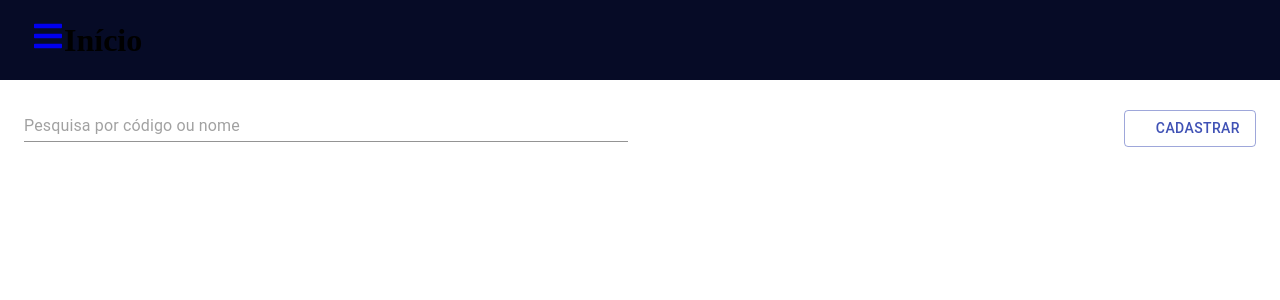
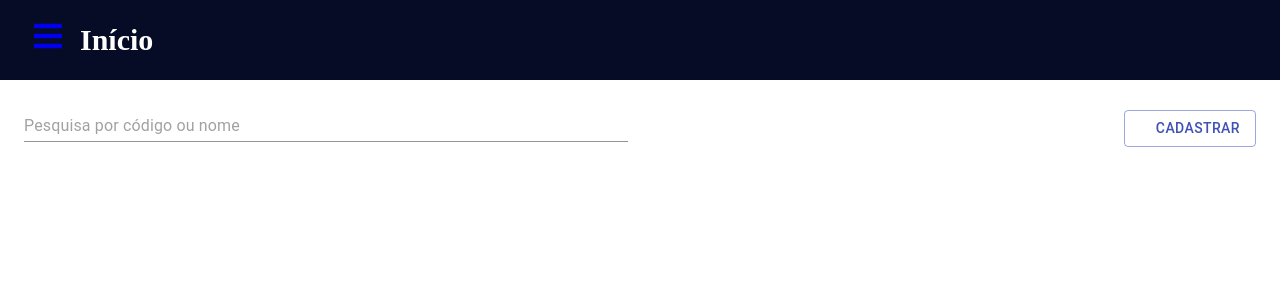
Before and after one commit to ViniciussMelo/stock-control, a React (Create React App) app in the folder web/: page / in a window 1280 px wide. Shown: the top 300 px of the page. Built offline with nearby package versions, Linux system fonts and the light colour scheme; no server answers.

Commit message:
Fix: title toolbar, initial route and delete products method

```diff
--- a/web/src/components/Navbar/Navbar.tsx
+++ b/web/src/components/Navbar/Navbar.tsx
@@ -25,7 +25,7 @@ function Navbar() {
                     <Link to="#" className="menu-bars">
                         <FaBars onClick={showSideBar}/>
                     </Link>
-                    <h1 className="text-title">{toolbarTitle}</h1>
+                    <h1 className="text-title" style={{color: "#fff"}}>{toolbarTitle}</h1>
                 </div>
 
                 <nav className={sidebar ? 'nav-menu active' : 'nav-menu'}>
--- a/web/src/components/Navbar/styles.css
+++ b/web/src/components/Navbar/styles.css
@@ -71,8 +71,7 @@ span {
     margin-left: 16px;
 }
 
-text-title {
+h1 {
     font-size: 30px;
-    color: white;
     margin-left: 16px;
 }
--- a/web/src/pages/Products/ProductDialog/index.tsx
+++ b/web/src/pages/Products/ProductDialog/index.tsx
@@ -49,7 +49,6 @@ const ProductDialog: React.FC<ProductDialogProp> = ({ openOption, product, open,
 		let validName: boolean = true;
 
 		if(productError.name || productError.price) {
-			alert('Existem erros no formulário!');
 			return;
 		}
 
@@ -62,7 +61,6 @@ const ProductDialog: React.FC<ProductDialogProp> = ({ openOption, product, open,
 		}
 
 		if(!validName || !validPrice) {
-			alert('Existem erros no formulário!');
 			setProductError({ name: !validName, price: !validPrice});
 			return;
 		}
--- a/web/src/routes.tsx
+++ b/web/src/routes.tsx
@@ -14,7 +14,7 @@ const Routes = () => {
         <Router history={history}>
             <Navbar />
             <Switch>
-                <Route path="/" component={Stocks} />
+                <Route path="/" exact component={Stocks} />
                 <Route path="/products" component={Products} />
                 <Route path="/moviments" component={Moviments} />
             </Switch>
```
Also changed, not shown: 1 other file (tests, documents, lock files or other folders).
